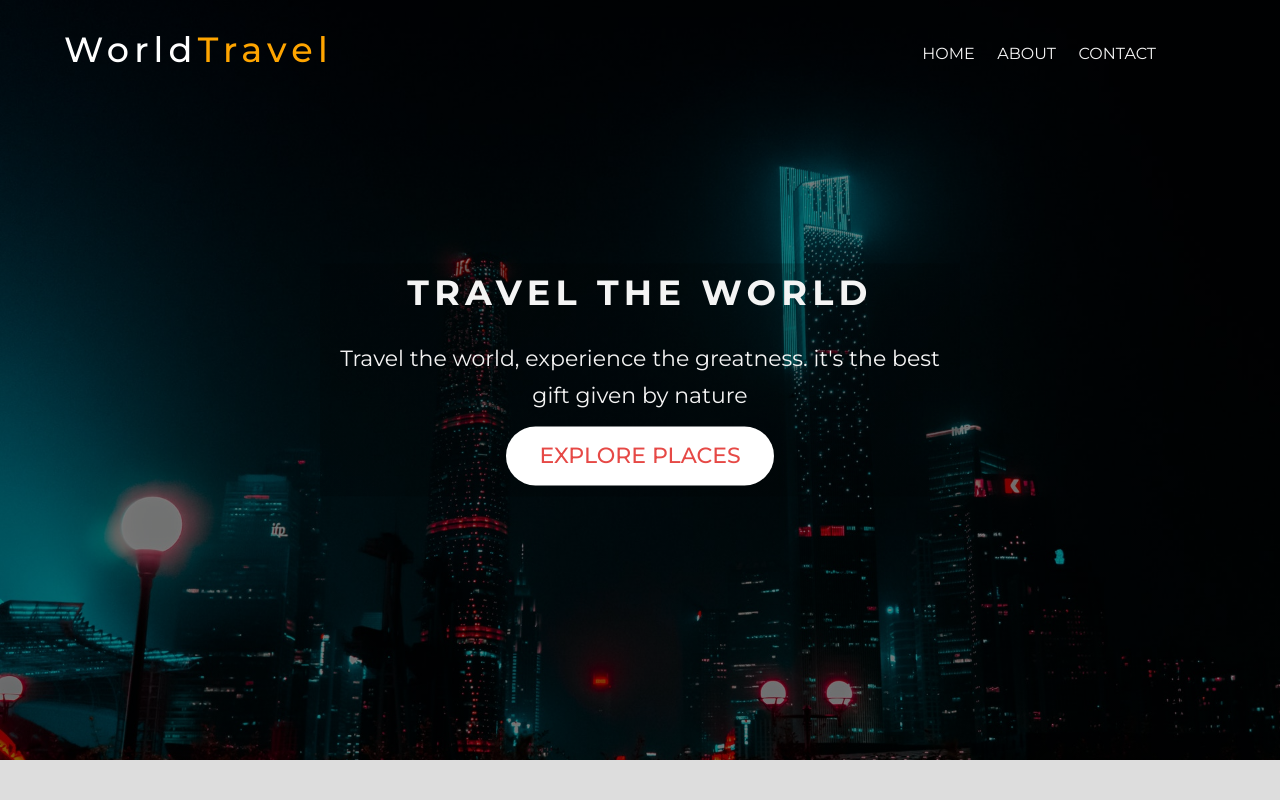
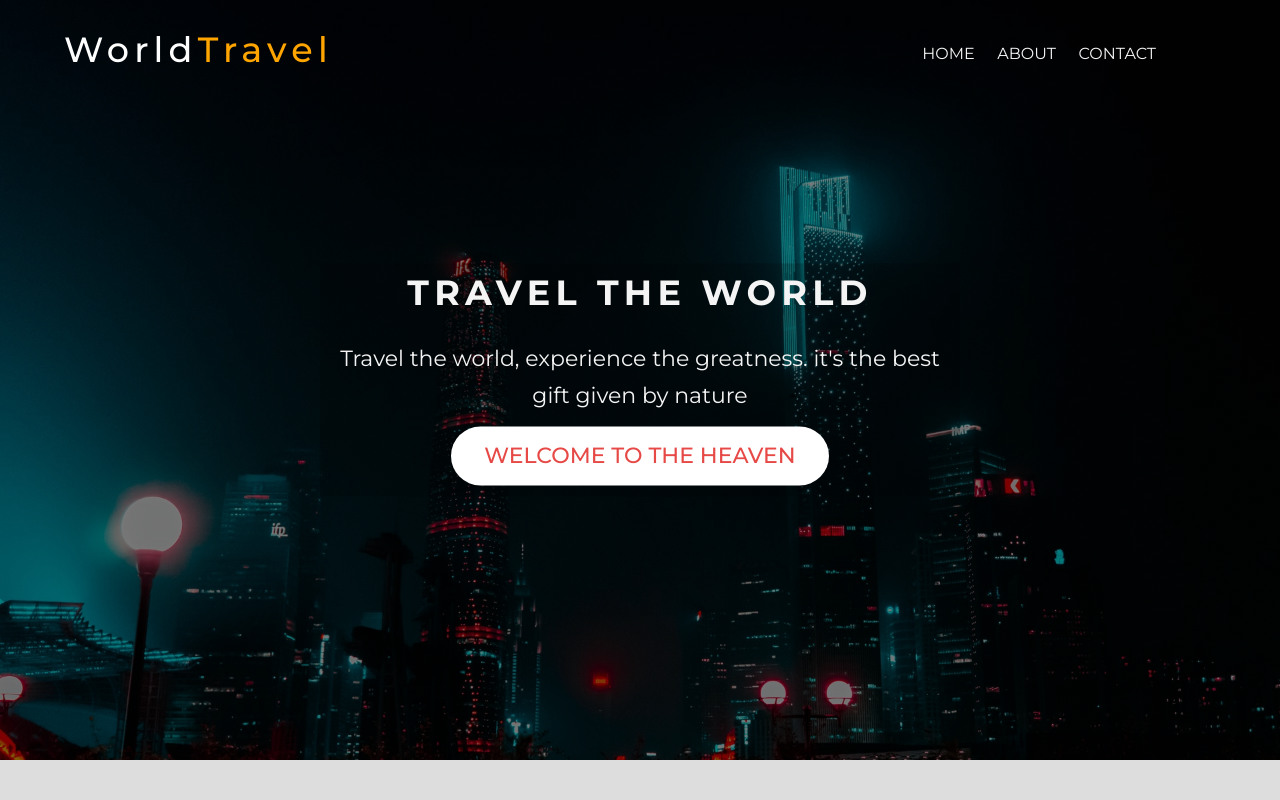
Before and after one commit to HarshJoshi9012/TravelWebsite, a plain HTML site: page index.html in a window 1280 px wide. Shown: the top 800 px of the page. Drawn offline with Linux system fonts and the light colour scheme.

Commit message:
Update index.html

```diff
--- a/index.html
+++ b/index.html
@@ -30,7 +30,7 @@
           by nature
         </p>
         <a class="btn btn-primary text-red mid-heading" href="#explore-places"
-          >Explore Places</a
+          >Welcome To The Heaven</a
         >
       </div>
     </header>
```
